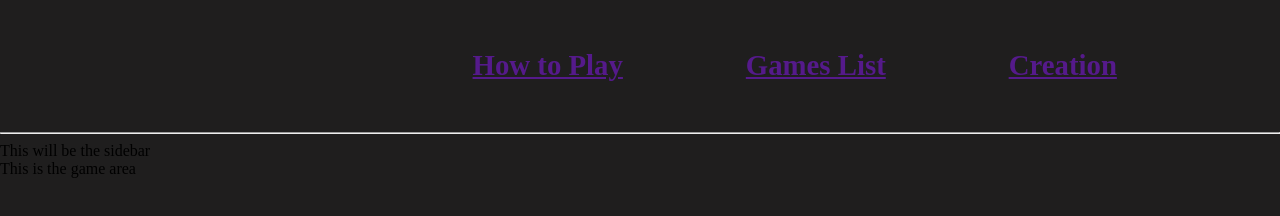
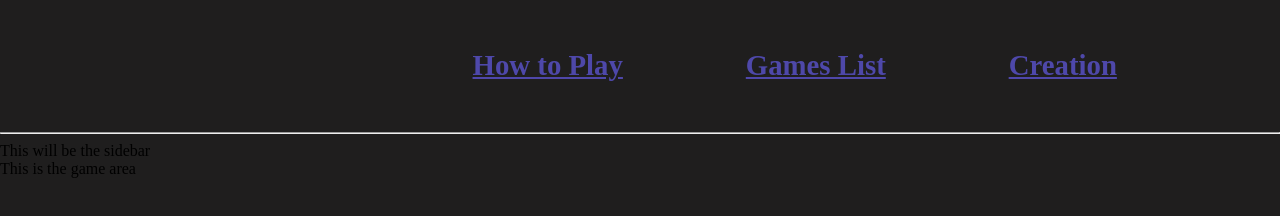
Before and after one commit to sk8terboyz/jQuery-Game, a plain HTML site: page index.html in a window 1280 px wide. Drawn offline with Linux system fonts and the light colour scheme.

Commit message:
updated colors

```diff
--- a/assets/css/style.css
+++ b/assets/css/style.css
@@ -24,8 +24,12 @@ html {
     color: white;
 }
 
+a {
+    color: rgba(98, 89, 226, 0.719);
+}
+
 a:hover {
-    color: white;
+    color: rgb(98, 89, 226);
 }
 
 @media only screen and (min-width:800px) {
```
